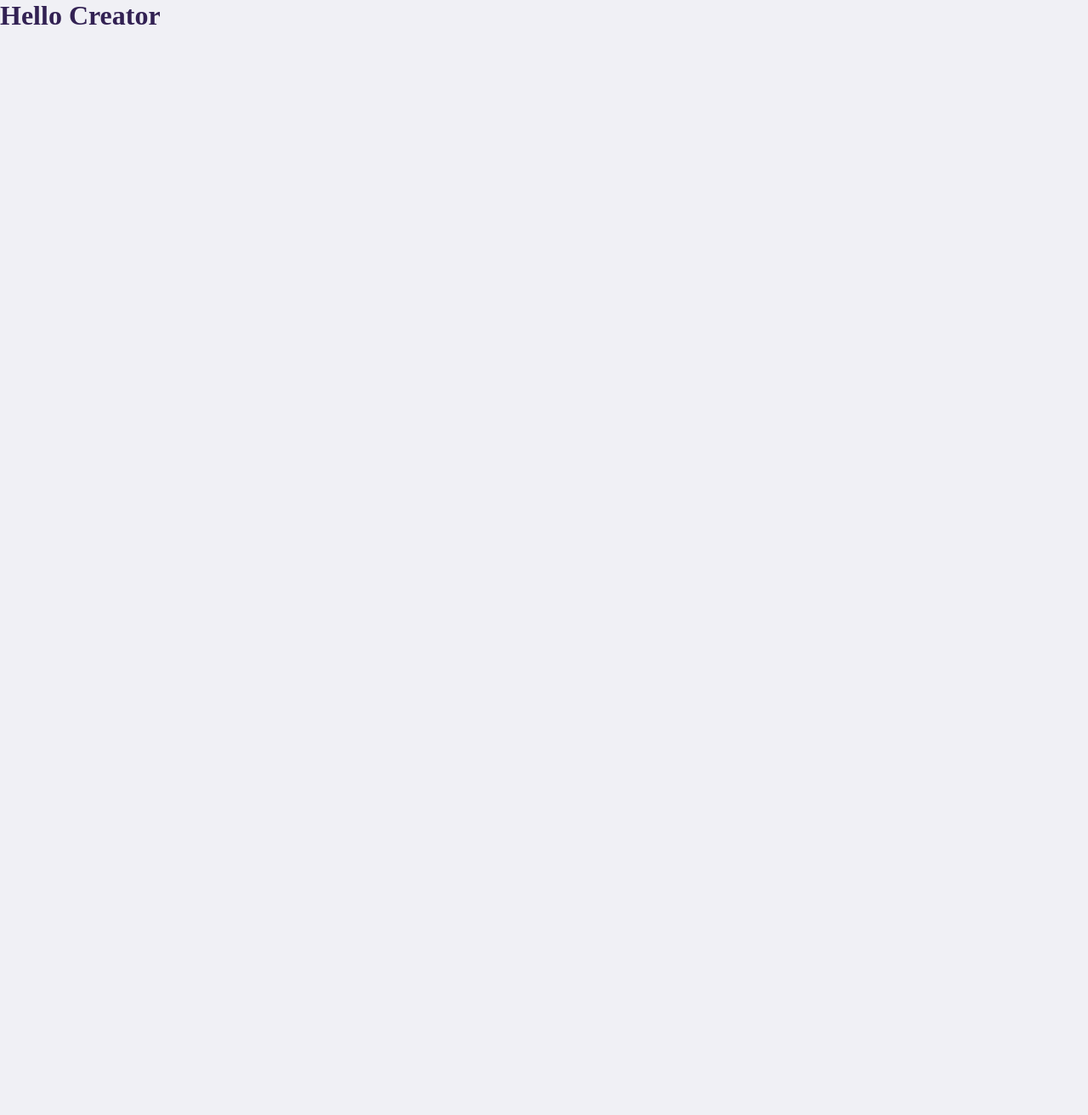
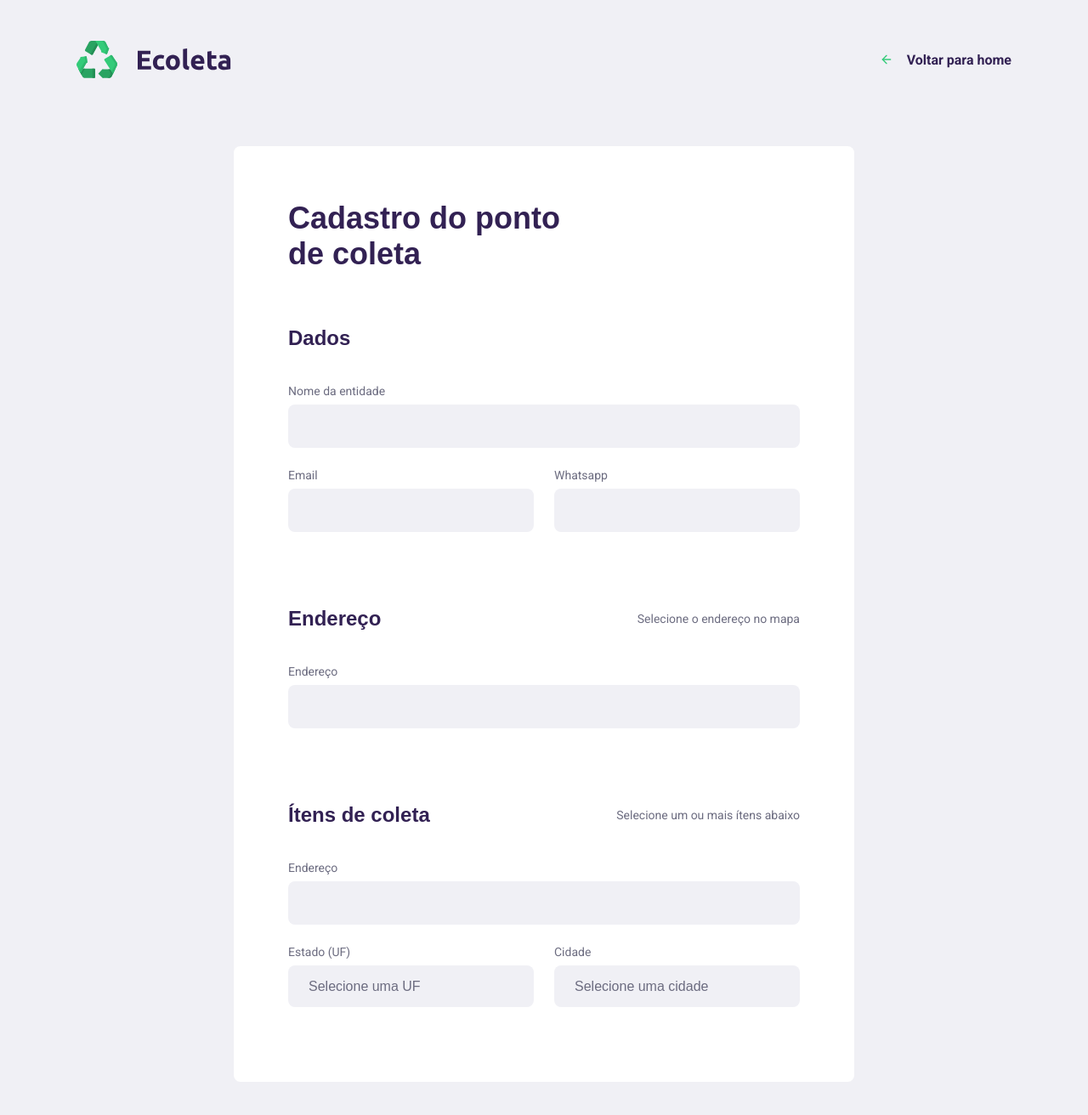
Before and after one commit to DevGabrielSouza/ecoleta, a React (Create React App) app in the folder frontend/: page /create-point in a window 1280 px wide. Shown: the top 1312 px of the page at 85% size. Before the commit the page ends 800 px from the top, so only its background shows below. Built offline with nearby package versions, Linux system fonts and the light colour scheme.

Commit message:
Create point register form

```diff
--- a/frontend/src/App.css
+++ b/frontend/src/App.css
@@ -22,5 +22,5 @@
 
   h1, h2, h3, h4, h5, h6 {
     color: var(--title-color);
-    font-family: Ubuntu;
+    font-family: 'Ubuntu', sans-serif;
   }
--- a/frontend/src/pages/CreatePoint/index.tsx
+++ b/frontend/src/pages/CreatePoint/index.tsx
@@ -1,8 +1,123 @@
 import React from 'react';
+import { Link } from 'react-router-dom';
+import { FiArrowLeft } from 'react-icons/fi';
+import './style.css';
+
+import logo from '../../assets/logo.svg';
 
 const CreatePoint = () => {
     return (
-        <h1>Hello Creator</h1>
+        <div id="page-create-point">
+
+            <header>
+                <img src={logo} alt="Ecoleta"/>
+                <Link to="/">
+                    <FiArrowLeft/>
+                    <strong>Voltar para home</strong>
+                </Link>
+            </header>
+
+            <main>
+                <form>
+                    <h1>Cadastro do ponto <br/> de coleta</h1>
+
+                    <fieldset>
+
+                        <legend>
+                            <h2>Dados</h2>
+                        </legend>
+
+                        <div className="field">
+                            <label htmlFor="name">Nome da entidade</label>
+                            <input
+                            type="text"
+                            name="name"
+                            id="name"
+                            />
+                        </div>
+
+                        <div className="field-group">
+
+                            <div className="field">
+                                <label htmlFor="email">Email</label>
+                                <input
+                                type="email"
+                                name="email"
+                                id="email"
+                                />
+                            </div>
+
+                            <div className="field">
+                                <label htmlFor="whatsapp">Whatsapp</label>
+                                <input
+                                type="text"
+                                name="whatsapp"
+                                id="whatsapp"
+                                />
+                            </div>
+                        </div>
+
+                    </fieldset>
+
+                    <fieldset>
+
+                        <legend>
+                            <h2>Endereço</h2>
+                            <span>Selecione o endereço no mapa</span>
+                        </legend>
+
+                        <div className="field">
+                            <label htmlFor="name">Endereço</label>
+                            <input
+                            type="text"
+                            name="name"
+                            id="name"
+                            />
+                        </div>
+
+                    </fieldset>
+
+                    <fieldset>
+
+                        <legend>
+                            <h2>Ítens de coleta</h2>
+                            <span>Selecione um ou mais ítens abaixo</span>
+                        </legend>
+
+                        <div className="field">
+                            <label htmlFor="name">Endereço</label>
+                            <input
+                            type="text"
+                            name="name"
+                            id="name"
+                            />
+                        </div>
+
+                        <div className="field-group">
+
+                            <div className="field">
+                                <label htmlFor="uf">Estado (UF)</label>
+                                <select name="uf" id="uf">
+                                    <option value="0">Selecione uma UF</option>
+                                </select>
+                            </div>
+
+                            <div className="field">
+                                <label htmlFor="city">Cidade</label>
+                                <select name="city" id="city">
+                                    <option value="0">Selecione uma cidade</option>
+                                </select>
+                            </div>
+
+
+                        </div>
+
+                    </fieldset>
+
+                </form>
+            </main>
+
+        </div>
     );
 }
 
--- /dev/null
+++ b/frontend/src/pages/CreatePoint/style.css
@@ -0,0 +1,203 @@
+#page-create-point {
+    width: 100%;
+    max-width: 1100px;
+
+    margin: 0 auto;
+  }
+
+  #page-create-point header {
+    margin-top: 48px;
+
+    display: flex;
+    justify-content: space-between;
+    align-items: center;
+  }
+
+  #page-create-point header a {
+    color: var(--title-color);
+    font-weight: bold;
+    text-decoration: none;
+
+    display: flex;
+    align-items: center;
+  }
+
+  #page-create-point header a svg {
+    margin-right: 16px;
+    color: var(--primary-color);
+  }
+
+  #page-create-point form {
+    margin: 80px auto;
+    padding: 64px;
+    max-width: 730px;
+    background: #FFF;
+    border-radius: 8px;
+
+    display: flex;
+    flex-direction: column;
+  }
+
+  #page-create-point form h1 {
+    font-size: 36px;
+  }
+
+  #page-create-point form fieldset {
+    margin-top: 64px;
+    min-inline-size: auto;
+    border: 0;
+  }
+
+  #page-create-point form legend {
+    width: 100%;
+    display: flex;
+    justify-content: space-between;
+    align-items: center;
+    margin-bottom: 40px;
+  }
+
+  #page-create-point form legend h2 {
+    font-size: 24px;
+  }
+
+  #page-create-point form legend span {
+    font-size: 14px;
+    font-weight: normal;
+    color: var(--text-color);
+  }
+
+  #page-create-point form .field-group {
+    flex: 1;
+    display: flex;
+  }
+
+  #page-create-point form .field {
+    flex: 1;
+
+    display: flex;
+    flex-direction: column;
+    margin-bottom: 24px;
+  }
+
+  #page-create-point form .field input[type=text],
+  #page-create-point form .field input[type=email],
+  #page-create-point form .field input[type=number] {
+    flex: 1;
+    background: #F0F0F5;
+    border-radius: 8px;
+    border: 0;
+    padding: 16px 24px;
+    font-size: 16px;
+    color: #6C6C80;
+  }
+
+  #page-create-point form .field select {
+    -webkit-appearance: none;
+    -moz-appearance: none;
+    appearance: none;
+    flex: 1;
+    background: #F0F0F5;
+    border-radius: 8px;
+    border: 0;
+    padding: 16px 24px;
+    font-size: 16px;
+    color: #6C6C80;
+  }
+
+  #page-create-point form .field input::placeholder {
+    color: #A0A0B2;
+  }
+
+  #page-create-point form .field label {
+    font-size: 14px;
+    margin-bottom: 8px;
+  }
+
+  #page-create-point form .field :disabled {
+    cursor: not-allowed;
+  }
+
+  #page-create-point form .field-group .field + .field {
+    margin-left: 24px;
+  }
+
+  #page-create-point form .field-group input + input {
+    margin-left: 24px;
+  }
+
+  #page-create-point form .field-check {
+    flex-direction: row;
+    align-items: center;
+  }
+
+  #page-create-point form .field-check input[type=checkbox] {
+    background: #F0F0F5;
+  }
+
+  #page-create-point form .field-check label {
+    margin: 0 0 0 8px;
+  }
+
+  #page-create-point form .leaflet-container {
+    width: 100%;
+    height: 350px;
+    border-radius: 8px;
+    margin-bottom: 24px;
+  }
+
+  #page-create-point form button {
+    width: 260px;
+    height: 56px;
+    background: var(--primary-color);
+    border-radius: 8px;
+    color: #FFF;
+    font-weight: bold;
+    font-size: 16px;
+    border: 0;
+    align-self: flex-end;
+    margin-top: 40px;
+    transition: background-color 0.2s;
+    cursor: pointer;
+  }
+
+  #page-create-point form button:hover {
+    background: #2FB86E;
+  }
+
+  .items-grid {
+    display: grid;
+    grid-template-columns: repeat(3, 1fr);
+    gap: 16px;
+    list-style: none;
+  }
+
+  .items-grid li {
+    background: #f5f5f5;
+    border: 2px solid #f5f5f5;
+    height: 180px;
+    border-radius: 8px;
+    padding: 32px 24px 16px;
+
+    display: flex;
+    flex-direction: column;
+    justify-content: space-between;
+    align-items: center;
+
+    text-align: center;
+
+    cursor: pointer;
+  }
+
+  .items-grid li span {
+    flex: 1;
+    margin-top: 12px;
+
+    display: flex;
+    align-items: center;
+    color: var(--title-color)
+  }
+
+  .items-grid li.selected {
+    background: #E1FAEC;
+    border: 2px solid #34CB79;
+  }
--- a/frontend/src/pages/Home/index.tsx
+++ b/frontend/src/pages/Home/index.tsx
@@ -2,6 +2,7 @@
 import './style.css';
 
 import { FiLogIn } from 'react-icons/fi';
+import { Link } from 'react-router-dom';
 
 import logo from '../../assets/logo.svg';
 
@@ -18,12 +19,12 @@
                     <main>
                         <h1>Seu marketplace de coleta de resíduos.</h1>
                         <p>Ajudamos pessoas a encontrarem pontos de coleta de forma eficiente.</p>
-                        <a href="/create-point">
+                        <Link to="/create-point">
                             <span>
                                 <FiLogIn/>
                             </span>
                             <strong>Cadastre um ponto de coleta</strong>
-                        </a>
+                        </Link>
                     </main>
 
                 </div>
--- a/frontend/src/pages/Home/style.css
+++ b/frontend/src/pages/Home/style.css
@@ -32,7 +32,6 @@
   #page-home .content main h1 {
     font-size: 54px;
     color: var(--title-color);
-    font-family: 'Roboto', sans-serif;
   }
 
   #page-home .content main p {
```
